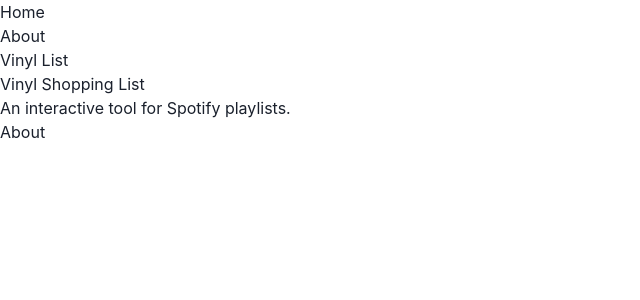
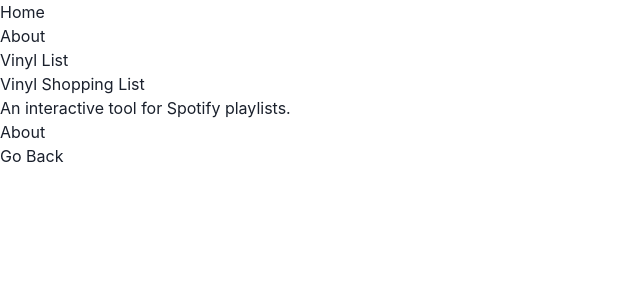
Before and after one commit to datoche-juarez/next-shopping-list, a Next.js app: page /about in a window 1280 px wide. Shown: the top 300 px of the page, without its empty margins (0-640 px from the left). Built offline with nearby package versions, Linux system fonts and the light colour scheme.

Commit message:
Back links

```diff
--- a/pages/about.js
+++ b/pages/about.js
@@ -1,10 +1,12 @@
 import Meta from '../components/Meta'
+import Link from 'next/link'
 
 const about = () => {
     return (
         <div>
             <Meta title='About' />
             <h1>About</h1>
+            <Link href='/'>Go Back</Link>
         </div>
     )
 }
--- a/pages/vinyl.js
+++ b/pages/vinyl.js
@@ -1,10 +1,12 @@
 import Meta from '../components/Meta'
+import Link from 'next/link'
 
 const vinyl = () => {
     return (
         <div>
             <Meta title='Vinyl List' />
             <h1>Vinyl Shopping List</h1>
+            <Link href='/'>Go Back</Link>
         </div>
     )
 }
```
